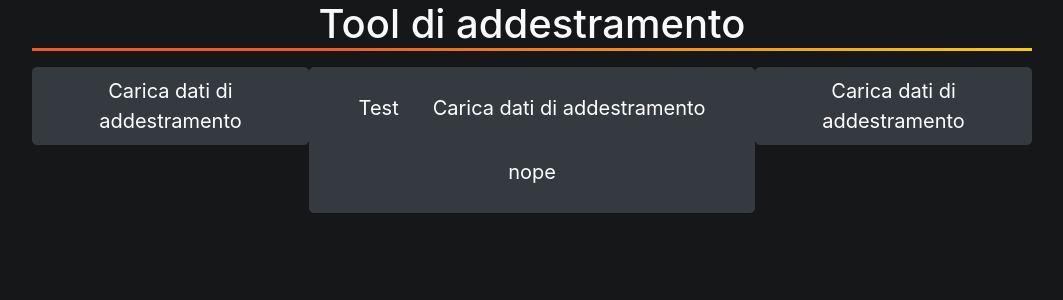
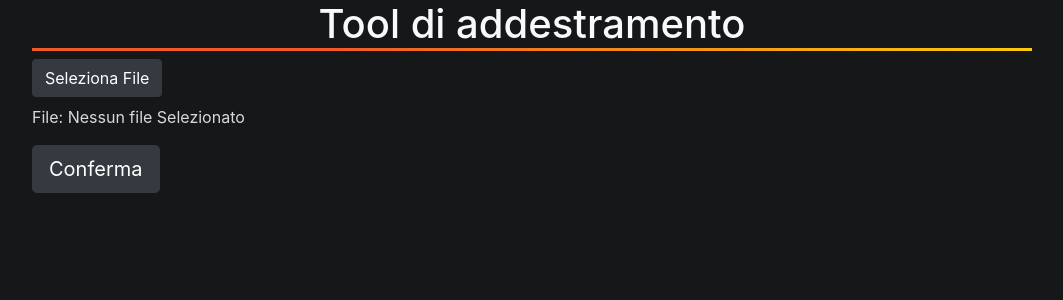
Before and after one commit to teamafkSWE/PredireConGrafana-SW, a React (Create React App) app in the folder prediction_tool/: page / in a window 1280 px wide. Shown: the top 300 px of the page, without its empty margins (108-1171 px from the left). Built offline with nearby package versions, Linux system fonts and the light colour scheme.

Commit message:
Impostato input file csv

```diff
--- a/prediction_tool/src/components/buttons.jsx
+++ /dev/null
@@ -1,36 +0,0 @@
-import React, {Component} from 'react';
-import Button from "./button";
-
-
-//tramite un tag si ottiene la direzione che si vuole (H, V)
-class Buttons extends Component {
-
-    state = {
-        direction: this.props.dir,
-        children: this.props.children
-    }
-
-    getClasses = () => {
-        let classString = "d-flex justify-content-center "
-        if (this.state.direction === "horizontal")
-            classString += "flex-row";
-        else if (this.state.direction === "vertical")
-            classString += "flex-column";
-        return classString;
-    }
-
-    render() {
-        return(
-        <div className={this.getClasses()}>
-            {this.state.children.map( (entry, index) => {
-                if (entry.type.name === "Buttons")
-                    return <Buttons dir={entry.props.dir}>{entry.props.children}</Buttons>
-                else
-                    return <Button key={index}>{entry.props.children}</Button>
-            } )}
-        </div>
-        );
-    }
-}
-
-export default Buttons;
--- /dev/null
+++ b/prediction_tool/src/components/input_component.jsx
@@ -0,0 +1,37 @@
+import React, {Component} from 'react';
+
+
+/*
+ * Di default <input> prende un solo file
+ * mentre <input multiple> permette di prendere più file
+ */
+
+class InputComponent extends Component {
+    constructor(props) {
+        super(props);
+        this.fileInput = React.createRef();
+    }
+
+    getFileName = () => {
+        if (this.props.fileName === "")
+            return "Nessun file Selezionato";
+        else
+            return this.props.fileName;
+    }
+
+    render() {
+        return (
+            <form>
+                <fieldset>
+                    <legend className="d-none">File</legend>
+                    <label className="btn btn-dark" htmlFor="fIn">Seleziona File</label>
+                    <input className="d-none" id="fIn" type="file" onChange={() => this.props.onFileInput(this.fileInput.current.files)} ref={this.fileInput} accept=".csv"/>
+                    <p>File: {this.getFileName()}</p>
+                    <button type="submit" className="btn btn-lg btn-dark">Conferma</button>
+                </fieldset>
+            </form>
+        );
+    }
+}
+
+export default InputComponent;
--- /dev/null
+++ b/prediction_tool/src/components/state_controller.jsx
@@ -0,0 +1,36 @@
+import React, {Component} from 'react';
+import InputCSV from "./input_component"
+
+/*
+ * Questo componente si occupa di dirigere il flow delle sue sottocomponenti
+ * attivando e disattivando le componenti che sono necessarie
+ *
+ * Al momento input_component scrive su files l'array di file che l'utente ha dato in input, e ne legge il nome selezionato
+ */
+class State_controller extends Component {
+
+    state = {
+        hasFile: false,
+        file: null
+    }
+
+    render() {
+        return (
+            <div>
+                <InputCSV fileName={this.getFileName()} onFileInput={this.handleFileInput}/>
+            </div>);
+    }
+
+    handleFileInput = files => {
+        this.setState({file: files[0], hasFile:true})
+    }
+
+    getFileName = () =>{
+        if (this.state.file == null)
+            return "";
+        else
+            return this.state.file.name;
+    }
+}
+
+export default State_controller;
--- a/prediction_tool/src/index.jsx
+++ b/prediction_tool/src/index.jsx
@@ -2,25 +2,14 @@ import React from "react";
 import ReactDom from 'react-dom';
 import "bootstrap/dist/css/bootstrap.css"
 import "./index.css"
-import Button from './components/button'
 import Header from "./components/header";
-import Buttons from "./components/buttons";
-
-
+import States from "./components/state_controller"
 
 
 ReactDom.render(
     <React.StrictMode>
-        <Header />
-        <Buttons dir="horizontal">
-            <Button>Carica dati di addestramento</Button>
-            <Buttons dir="vertical">
-                <Button>Test</Button>
-                <Button>Carica dati di addestramento</Button>
-                <Button>nope</Button>
-            </Buttons>
-            <Button>Carica dati di addestramento</Button>
-        </Buttons>
+        <Header/>
+        <States/>
     </React.StrictMode>,
     document.getElementById("root")
 );
```
